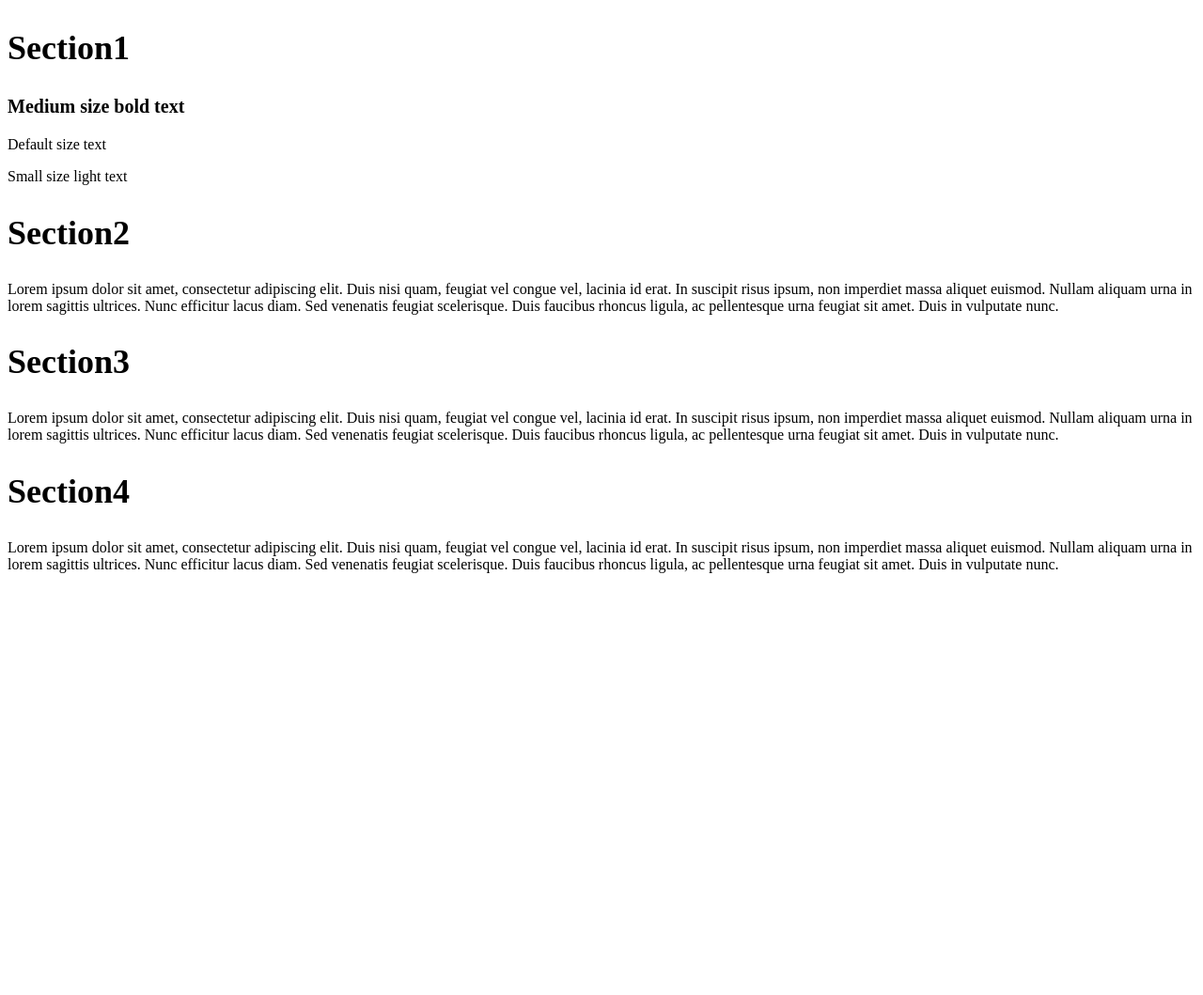
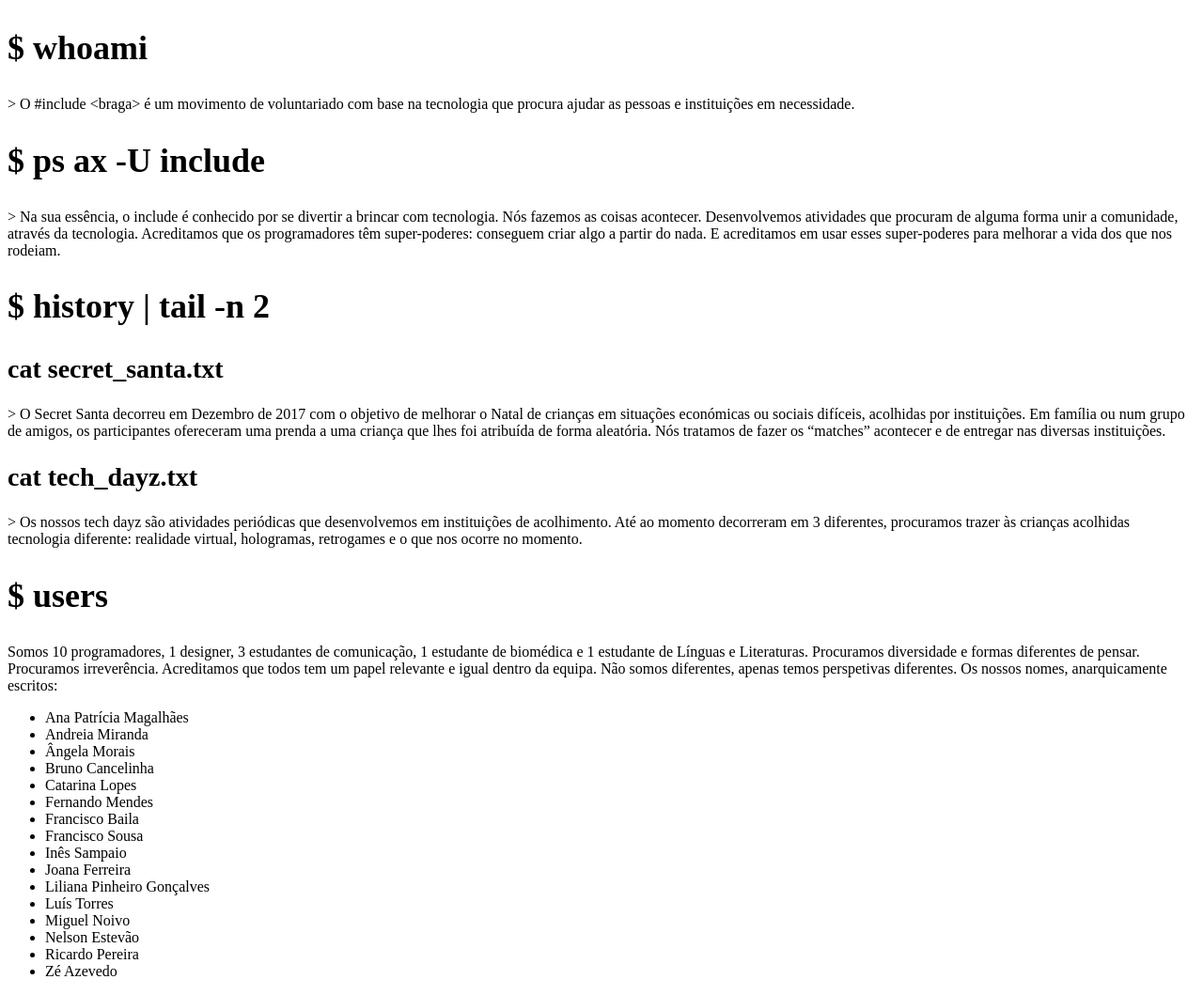
Before and after one commit to includebraga/website, a Gatsby site: page / in a window 1280 px wide. Shown: the whole page at 94% size. Before the commit the page ends 800 px from the top, so only its background shows below. Built offline with nearby package versions, Linux system fonts and the light colour scheme; Gatsby itself is replaced by a stand-in of ours.

Commit message:
Add copy

```diff
--- a/src/components/Footer/index.js
+++ b/src/components/Footer/index.js
@@ -3,10 +3,11 @@ import React from "react";
 import "./index.scss";
 
 const socialIcons = [
+  { href: "mailto:includebraga@gmail.com", icon: "icon-envelope" },
+  { href: "https://github.com/includebraga", icon: "icon-social-github" },
   { href: "https://facebook.com/includebraga", icon: "icon-social-facebook" },
   { href: "https://instagram.com/includebraga", icon: "icon-social-instagram" },
   { href: "https://twitter.com/includebraga", icon: "icon-social-twitter" },
-  { href: "https://github.com/includebraga", icon: "icon-social-github" },
 ];
 
 const Footer = () => (
@@ -27,7 +28,7 @@ const Footer = () => (
       </div>
 
       <div className="Footer-tagline">
-        Crafted with{" "}
+        hacked with{" "}
         <span role="img" aria-label="love">
           ❤️
         </span>{" "}
--- a/src/pages/index.js
+++ b/src/pages/index.js
@@ -1,16 +1,16 @@
 import React from "react";
 
-import Section1 from "../sections/Section1";
-import Section2 from "../sections/Section2";
-import Section3 from "../sections/Section3";
-import Section4 from "../sections/Section4";
+import WhoWeAre from "../sections/WhoWeAre";
+import WhatWeDo from "../sections/WhatWeDo";
+import History from "../sections/History";
+import Team from "../sections/Team";
 
 const IndexPage = () => (
   <div>
-    <Section1 />
-    <Section2 />
-    <Section3 />
-    <Section4 />
+    <WhoWeAre />
+    <WhatWeDo />
+    <History />
+    <Team />
   </div>
 );
 
--- /dev/null
+++ b/src/sections/History/index.js
@@ -0,0 +1,28 @@
+import React from "react";
+import Heading from "../../components/Heading";
+import Text from "../../components/Text";
+
+export default function History() {
+  return (
+    <section id="history">
+      <Heading level="1">$ history | tail -n 2</Heading>
+      <Heading level="2">cat secret_santa.txt</Heading>
+      <Text>
+        &gt; O Secret Santa decorreu em Dezembro de 2017 com o objetivo de
+        melhorar o Natal de crianças em situações económicas ou sociais
+        difíceis, acolhidas por instituições. Em família ou num grupo de amigos,
+        os participantes ofereceram uma prenda a uma criança que lhes foi
+        atribuída de forma aleatória. Nós tratamos de fazer os “matches”
+        acontecer e de entregar nas diversas instituições.
+      </Text>
+
+      <Heading level="2">cat tech_dayz.txt</Heading>
+      <Text>
+        &gt; Os nossos tech dayz são atividades periódicas que desenvolvemos em
+        instituições de acolhimento. Até ao momento decorreram em 3 diferentes,
+        procuramos trazer às crianças acolhidas tecnologia diferente: realidade
+        virtual, hologramas, retrogames e o que nos ocorre no momento.
+      </Text>
+    </section>
+  );
+}
--- a/src/sections/Section1/index.js
+++ /dev/null
@@ -1,20 +0,0 @@
-import React from "react";
-import Heading from "../../components/Heading";
-import Text from "../../components/Text";
-
-export default function Section1() {
-  return (
-    <section id="section1">
-      <Heading level="1">Section1</Heading>
-      <Text size="medium" weight="bold">
-        Medium size bold text
-      </Text>
-
-      <Text>Default size text</Text>
-
-      <Text size="small" weight="light">
-        Small size light text
-      </Text>
-    </section>
-  );
-}
--- a/src/sections/Section2/index.js
+++ /dev/null
@@ -1,19 +0,0 @@
-import React from "react";
-import Heading from "../../components/Heading";
-import Text from "../../components/Text";
-
-export default function Section2() {
-  return (
-    <section id="section2">
-      <Heading level="1">Section2</Heading>
-      <Text>
-        Lorem ipsum dolor sit amet, consectetur adipiscing elit. Duis nisi quam,
-        feugiat vel congue vel, lacinia id erat. In suscipit risus ipsum, non
-        imperdiet massa aliquet euismod. Nullam aliquam urna in lorem sagittis
-        ultrices. Nunc efficitur lacus diam. Sed venenatis feugiat scelerisque.
-        Duis faucibus rhoncus ligula, ac pellentesque urna feugiat sit amet.
-        Duis in vulputate nunc.
-      </Text>
-    </section>
-  );
-}
--- a/src/sections/Section3/index.js
+++ /dev/null
@@ -1,19 +0,0 @@
-import React from "react";
-import Heading from "../../components/Heading";
-import Text from "../../components/Text";
-
-export default function Section3() {
-  return (
-    <section id="section3">
-      <Heading level="1">Section3</Heading>
-      <Text>
-        Lorem ipsum dolor sit amet, consectetur adipiscing elit. Duis nisi quam,
-        feugiat vel congue vel, lacinia id erat. In suscipit risus ipsum, non
-        imperdiet massa aliquet euismod. Nullam aliquam urna in lorem sagittis
-        ultrices. Nunc efficitur lacus diam. Sed venenatis feugiat scelerisque.
-        Duis faucibus rhoncus ligula, ac pellentesque urna feugiat sit amet.
-        Duis in vulputate nunc.
-      </Text>
-    </section>
-  );
-}
--- a/src/sections/Section4/index.js
+++ /dev/null
@@ -1,19 +0,0 @@
-import React from "react";
-import Heading from "../../components/Heading";
-import Text from "../../components/Text";
-
-export default function Section4() {
-  return (
-    <section id="section4">
-      <Heading level="1">Section4</Heading>
-      <Text>
-        Lorem ipsum dolor sit amet, consectetur adipiscing elit. Duis nisi quam,
-        feugiat vel congue vel, lacinia id erat. In suscipit risus ipsum, non
-        imperdiet massa aliquet euismod. Nullam aliquam urna in lorem sagittis
-        ultrices. Nunc efficitur lacus diam. Sed venenatis feugiat scelerisque.
-        Duis faucibus rhoncus ligula, ac pellentesque urna feugiat sit amet.
-        Duis in vulputate nunc.
-      </Text>
-    </section>
-  );
-}
--- /dev/null
+++ b/src/sections/Team/index.js
@@ -0,0 +1,37 @@
+import React from "react";
+import Heading from "../../components/Heading";
+import Text from "../../components/Text";
+
+export default function Team() {
+  return (
+    <section id="team">
+      <Heading level="1">$ users</Heading>
+      <Text>
+        Somos 10 programadores, 1 designer, 3 estudantes de comunicação, 1
+        estudante de biomédica e 1 estudante de Línguas e Literaturas.
+        Procuramos diversidade e formas diferentes de pensar. Procuramos
+        irreverência. Acreditamos que todos tem um papel relevante e igual
+        dentro da equipa. Não somos diferentes, apenas temos perspetivas
+        diferentes. Os nossos nomes, anarquicamente escritos:
+        <ul>
+          <li>Ana Patrícia Magalhães</li>
+          <li>Andreia Miranda</li>
+          <li>Ângela Morais</li>
+          <li>Bruno Cancelinha</li>
+          <li>Catarina Lopes</li>
+          <li>Fernando Mendes</li>
+          <li>Francisco Baila</li>
+          <li>Francisco Sousa</li>
+          <li>Inês Sampaio</li>
+          <li>Joana Ferreira</li>
+          <li>Liliana Pinheiro Gonçalves</li>
+          <li>Luís Torres</li>
+          <li>Miguel Noivo</li>
+          <li>Nelson Estevão</li>
+          <li>Ricardo Pereira</li>
+          <li>Zé Azevedo</li>
+        </ul>
+      </Text>
+    </section>
+  );
+}
--- /dev/null
+++ b/src/sections/WhatWeDo/index.js
@@ -0,0 +1,19 @@
+import React from "react";
+import Heading from "../../components/Heading";
+import Text from "../../components/Text";
+
+export default function WhatWeDo() {
+  return (
+    <section id="whatwedo">
+      <Heading level="1">$ ps ax -U include</Heading>
+      <Text>
+        &gt; Na sua essência, o include é conhecido por se divertir a brincar
+        com tecnologia. Nós fazemos as coisas acontecer. Desenvolvemos
+        atividades que procuram de alguma forma unir a comunidade, através da
+        tecnologia. Acreditamos que os programadores têm super-poderes:
+        conseguem criar algo a partir do nada. E acreditamos em usar esses
+        super-poderes para melhorar a vida dos que nos rodeiam.
+      </Text>
+    </section>
+  );
+}
--- /dev/null
+++ b/src/sections/WhoWeAre/index.js
@@ -0,0 +1,15 @@
+import React from "react";
+import Heading from "../../components/Heading";
+import Text from "../../components/Text";
+
+export default function WhoWeAre() {
+  return (
+    <section id="whoweare">
+      <Heading level="1">$ whoami</Heading>
+      <Text>
+        &gt; O #include &lt;braga&gt; é um movimento de voluntariado com base na
+        tecnologia que procura ajudar as pessoas e instituições em necessidade.
+      </Text>
+    </section>
+  );
+}
```
Also changed, not shown: src/components/Header/index.js (+12 -8 lines).
